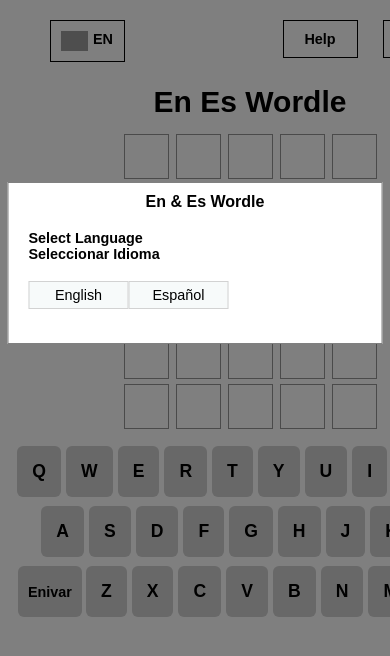
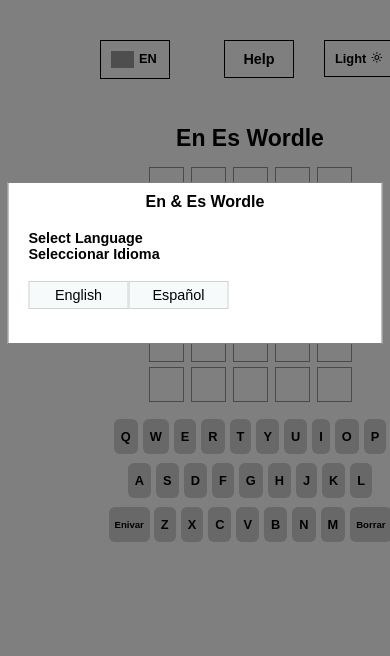
Before and after one commit to josephBabal/En-Es-Wordle, a Next.js app in the folder frontend/: page / in a window 390 px wide. Shown: the top 656 px of the page. Built offline with nearby package versions, Linux system fonts and the light colour scheme; grey boxes are pictures that could not be loaded.

Commit message:
fixing mobile size

```diff
--- a/frontend/src/styles/GuessRow.module.css
+++ b/frontend/src/styles/GuessRow.module.css
@@ -69,3 +69,11 @@
 .shakeRow {
   animation: shake 550ms;
 }
+
+@media(max-width: 430px) {
+  .guessBox {
+    width: 35px;
+    height: 35px;
+    font-size: 1.3rem;
+  }
+}
--- a/frontend/src/styles/Home.module.css
+++ b/frontend/src/styles/Home.module.css
@@ -96,7 +96,22 @@
     width: 500px;
   }
 
+  #title {
+    font-size: 23px;
+    margin: 40px 0 0 0;
+  }
+
   #backdrop {
 
   }
 }
+
+/* @media(max-width: 400px) {
+  .homeContainer {
+    width: 300px;
+  }
+
+  #backdrop {
+
+  }
+} */
--- a/frontend/src/styles/Keyboard.module.css
+++ b/frontend/src/styles/Keyboard.module.css
@@ -104,8 +104,28 @@
   background: rgb(210, 210, 210);
 }
 
-@media(max-width: 576px) {
+@media(max-width: 430px) {
   .boardContainer {
-    /* width: 300px; */
+    width: 200px;
+  }
+
+  .topRow,
+  .middleRow,
+  .bottomRow {
+    width: 100px;
+  }
+
+  .letter,
+  .special {
+    padding: 10px 7px;
+    margin: 2px;
+    font-size: 0.8rem;
+  }
+
+  .special {
+    font-size: 0.6rem;
+    padding: 6px;
   }
 }
+
+/* @media(max-width:) */
--- a/frontend/src/styles/Navbar.module.css
+++ b/frontend/src/styles/Navbar.module.css
@@ -147,3 +147,33 @@
   }
 
 }
+
+@media(max-width: 430px) {
+  .navContainer {
+    padding: 65px 0 0 0;
+  }
+
+  .containerDark,
+  .containerLight {
+    left: 20%;
+  }
+
+  .userButtonContainer {
+    right: 44%;
+  }
+
+  .flag {
+    width: 23px;
+  }
+
+  .changeContent {
+    gap: 5px;
+    font-size: 0.8rem;
+  }
+
+  .containerDark,
+  .containerLight {
+    width: 70px;
+    text-align: center;
+  }
+}
--- a/frontend/src/styles/globals.css
+++ b/frontend/src/styles/globals.css
@@ -24,6 +24,12 @@ body {
   /* font-size: 1.2rem; */
 }
 
+@media(max-width: 430px) {
+  body {
+    padding: 20px 0 0 0;
+  }
+}
+
 /* @media (prefers-color-scheme: dark) {
   html {
     color-scheme: dark;
```
